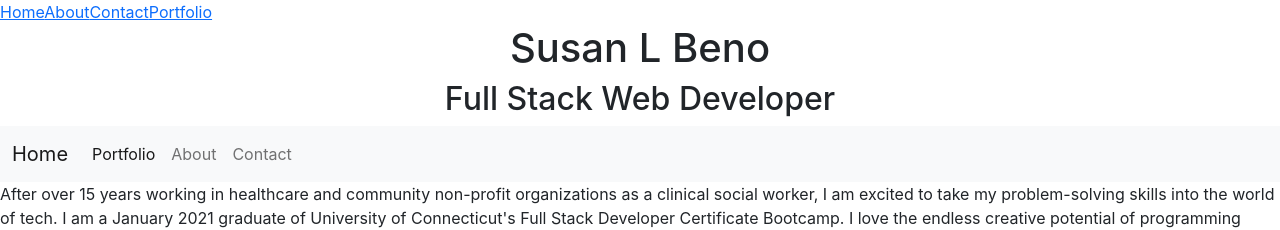
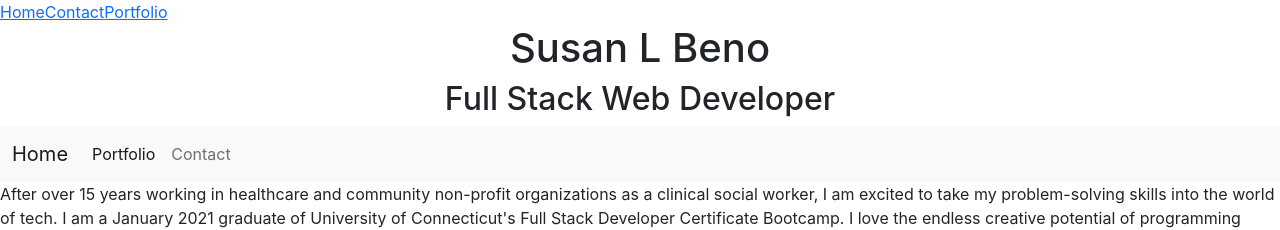
Before and after one commit to SueBee21/react-portfolio, a React (Create React App) app: page / in a window 1280 px wide. Shown: the top 230 px of the page. Built offline with nearby package versions, Linux system fonts and the light colour scheme.

Commit message:
removing about fixing portfolio nav

```diff
--- a/src/App.js
+++ b/src/App.js
@@ -1,6 +1,5 @@
 import React from "react";
 import home from "./Pages/home";
-import about from "./Pages/about";
 import contact from "./Pages/contact";
 import portfolio from "./Pages/portfolio";
 import { BrowserRouter, Route, Switch, } from "react-router-dom";
@@ -15,8 +14,8 @@ function App ()  {
           <Navigation />
             <Switch>
              <Route path="/" component={home} exact/>
-             <Route path="/about" component={about}/>
              <Route path="/contact" component={contact}/>
+             <Route path="/portfolio" component={portfolio}/>
            </Switch>
         </div>
       </BrowserRouter>
--- a/src/Components/Navbar/index.js
+++ b/src/Components/Navbar/index.js
@@ -1,4 +1,5 @@
 import React from "react";
+
 function Navbar() {
   return (
     <nav className="navbar navbar-expand-lg navbar-light bg-light">
@@ -22,9 +23,6 @@ function Navbar() {
             <a className="nav-link active" aria-current="page" href="../portfolio.js">
               Portfolio
             </a>
-            <a className="nav-link" href="../Pages/about.js">
-              About
-            </a>
             <a className="nav-link" href="../Pages/contact.js">
               Contact
             </a>
--- a/src/Navigation/index.js
+++ b/src/Navigation/index.js
@@ -5,7 +5,6 @@ const Navigation = () => {
     return (
        <div>
           <NavLink to="/">Home</NavLink>
-          <NavLink to="/about">About</NavLink>
           <NavLink to="/contact">Contact</NavLink>
           <NavLink to="/portfolio">Portfolio</NavLink>
        </div>
--- a/src/Pages/about.js
+++ /dev/null
@@ -1,13 +0,0 @@
-import React from "react";
-
-
-function myFunction() {
-    return (
-    <div>
-
-
-    </div>
-    );
-  }
-
-  export default myFunction;
```
